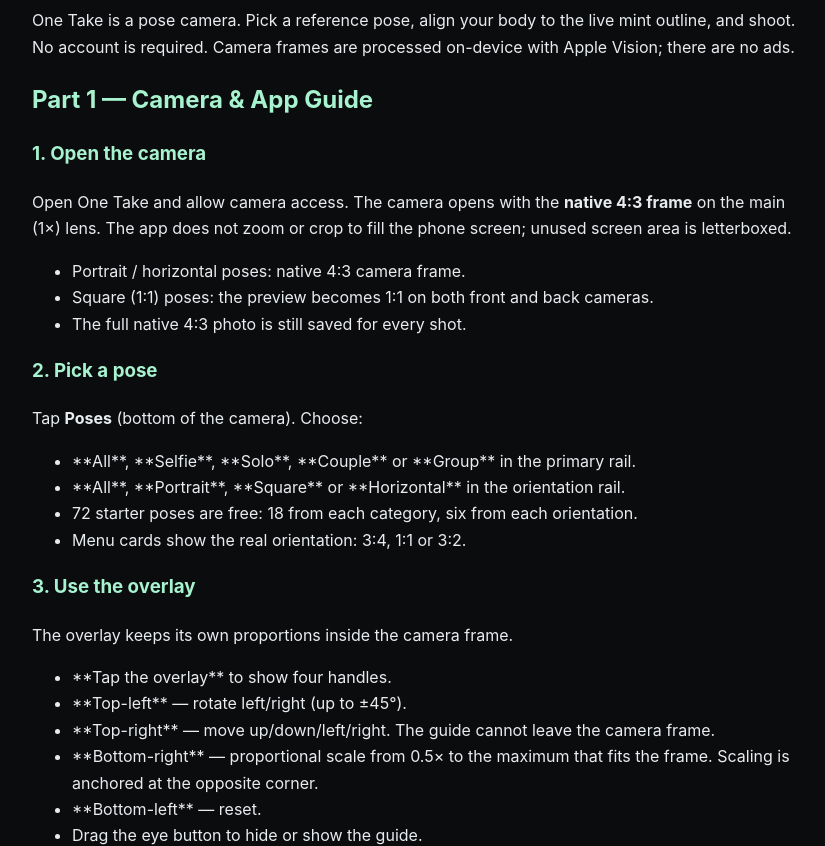
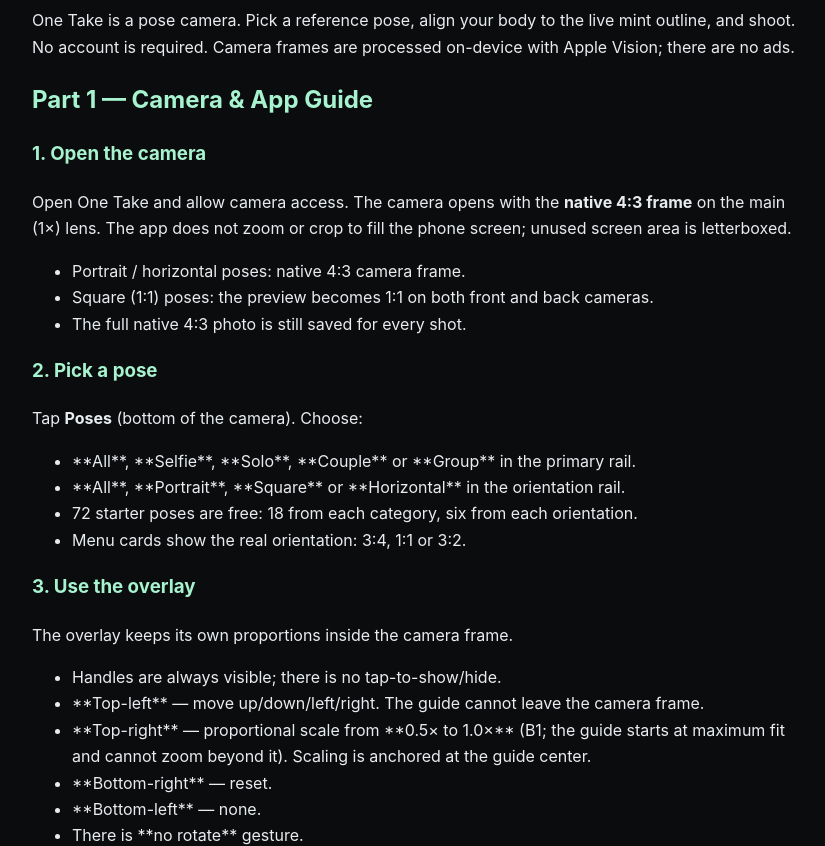
Before and after one commit to yumizhi-opc/onetake-site, a plain HTML site: page guide/index.html in a window 1280 px wide. Shown: the part 107-953 px from the top of the page, without its empty margins (218-1043 px from the left). Drawn offline with Linux system fonts and the light colour scheme.

Commit message:
Update guide for Build33 overlay/orientation

```diff
--- a/guide/index.html
+++ b/guide/index.html
@@ -1,4 +1,4 @@
-<!doctype html><html lang="en"><head><meta charset="utf-8"><meta name="viewport" content="width=device-width,initial-scale=1"><title>One Take — User Guide</title><style>body{font-family:-apple-system,BlinkMacSystemFont,"Segoe UI",sans-serif;max-width:780px;margin:40px auto;padding:0 22px;background:#0b0c0e;color:#e9ecef;line-height:1.65}h1,h2,h3{color:#a7f3cf}a{color:#a7f3cf}code{background:#1b1e22;padding:2px 5px;border-radius:4px}</style></head><body><h1>One Take — User Guide</h1>
+<!doctype html><html lang="en"><head><meta charset="utf-8"><meta name="viewport" content="width=device-width,initial-scale=1"><title>One Take — User Guide</title><style>body{font-family:-apple-system,BlinkMacSystemFont,"Segoe UI",sans-serif;max-width:780px;margin:40px auto;padding:0 22px;background:#0b0c0e;color:#e9ecef;line-height:1.65}h1,h2,h3{color:#a7f3cf}a{color:#a7f3cf}</style></head><body><h1>One Take — User Guide</h1>
 <p>One Take is a pose camera. Pick a reference pose, align your body to the live mint outline, and shoot. No account is required. Camera frames are processed on-device with Apple Vision; there are no ads.</p>
 <h2>Part 1 — Camera &amp; App Guide</h2>
 <h3>1. Open the camera</h3>
@@ -19,12 +19,13 @@
 <h3>3. Use the overlay</h3>
 <p>The overlay keeps its own proportions inside the camera frame.</p>
 <ul>
-<li>**Tap the overlay** to show four handles.</li>
-<li>**Top-left** — rotate left/right (up to ±45°).</li>
-<li>**Top-right** — move up/down/left/right. The guide cannot leave the camera frame.</li>
-<li>**Bottom-right** — proportional scale from 0.5× to the maximum that fits the frame. Scaling is anchored at the opposite corner.</li>
-<li>**Bottom-left** — reset.</li>
-<li>Drag the eye button to hide or show the guide.</li>
+<li>Handles are always visible; there is no tap-to-show/hide.</li>
+<li>**Top-left** — move up/down/left/right. The guide cannot leave the camera frame.</li>
+<li>**Top-right** — proportional scale from **0.5× to 1.0×** (B1; the guide starts at maximum fit and cannot zoom beyond it). Scaling is anchored at the guide center.</li>
+<li>**Bottom-right** — reset.</li>
+<li>**Bottom-left** — none.</li>
+<li>There is **no rotate** gesture.</li>
+<li>Portrait / Square poses keep the app in portrait. A Horizontal pose switches the UI to landscapeRight after selection; the picker stays portrait until then.</li>
 <li>The guide position is only for the current shot. Choosing a different pose resets it; the pose menu default is never changed.</li>
 </ul>
 <h3>4. Align and shoot</h3>
```
